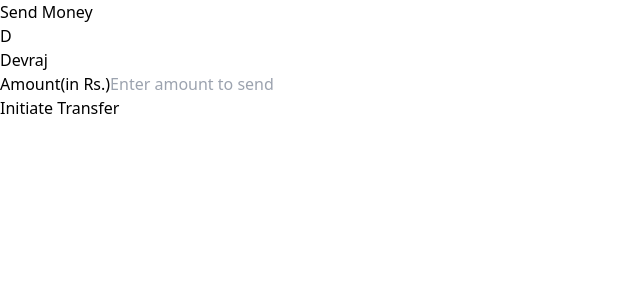
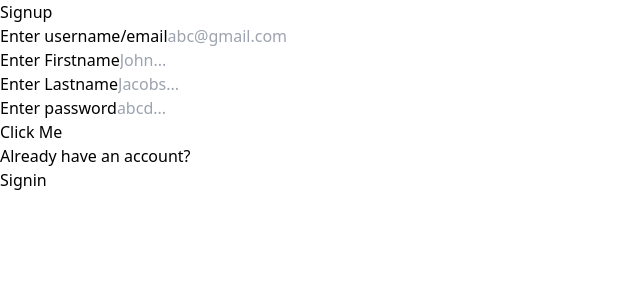
Before and after one commit to yashvs34/Payflow, a React (Vite) app in the folder frontend/: page /signin in a window 1280 px wide. Shown: the top 300 px of the page, without its empty margins (0-640 px from the left). Built offline with nearby package versions, Linux system fonts and the light colour scheme.

Commit message:
Added components

```diff
--- a/frontend/src/App.jsx
+++ b/frontend/src/App.jsx
@@ -8,7 +8,7 @@ function App() {
 
   return (
     <>
-    <SendMoney label = {"Devraj"} />
+    <Signup />
       {/* <BrowserRouter>
         <Routes>
           <Route path = "/signin" element = {<Signin/>} ></Route>
--- /dev/null
+++ b/frontend/src/components/BottomWarning.jsx
@@ -0,0 +1,11 @@
+import { LinkText } from "./LinkText"
+
+export function BottomWarning ({text, linkText, url})
+{
+    return (
+        <div className = "flex" >
+            <div>{text}</div>
+            <LinkText linktext = {linkText} url = {url} />
+        </div>
+    )
+}
--- /dev/null
+++ b/frontend/src/components/LinkText.jsx
@@ -0,0 +1,9 @@
+
+export function LinkText ({linktext, url})
+{
+    return (
+        <div className = "px-1 underline" >
+            <a href={url}>{linktext}</a>
+        </div>
+    )
+}
--- a/frontend/src/pages/Signin.jsx
+++ b/frontend/src/pages/Signin.jsx
@@ -1,16 +1,18 @@
 import {Button} from '../components/Button'
 import {Heading} from '../components/Heading'
 import {InputBox} from '../components/InputBox'
+import {BottomWarning} from '../components/BottomWarning'
 
-export function Signin ({label})
+export function Signin ()
 {
     return (
         <div className = 'h-screen flex justify-center items-center' >
             <div className = 'flex h-[400px] flex-col items-center justify-center w-[400px] border border-black shadow-2xl shadow-gray-500 rounded-2xl'>
-                <Heading label = {label} />
+                <Heading label = {"Signin"} />
                 <InputBox label = {"Enter username/email"} placeholder = {"Example : abc@gmail.com"} />
                 <InputBox label = {"Enter password"} placeholder = {"abcd..."} />
                 <Button label = {"Click Me"} />
+                <BottomWarning/>
             </div>
         </div>
     )
--- a/frontend/src/pages/Signup.jsx
+++ b/frontend/src/pages/Signup.jsx
@@ -1,18 +1,20 @@
 import {Button} from '../components/Button'
 import {Heading} from '../components/Heading'
 import {InputBox} from '../components/InputBox'
+import {BottomWarning} from '../components/BottomWarning'
 
-export function Signup ({label})
+export function Signup ()
 {
     return (
         <div className = 'h-screen flex justify-center items-center' >
             <div className = 'flex h-[450px] flex-col items-center justify-center w-[400px] border border-black shadow-2xl shadow-gray-500 rounded-2xl'>
-                <Heading label = {label} />
+                <Heading label = {"Signup"} />
                 <InputBox label = {"Enter username/email"} placeholder = {"abc@gmail.com"} />
                 <InputBox label = {"Enter Firstname"} placeholder = {"John..."} />
                 <InputBox label = {"Enter Lastname"} placeholder = {"Jacobs..."} />
                 <InputBox label = {"Enter password"} placeholder = {"abcd..."} />
                 <Button label = {"Click Me"} />
+                <BottomWarning text = {"Already have an account?"} linkText = {"Signin"} url = {""} /> {/* Add route to navigate to signin */}
             </div>
         </div>
     )
```
